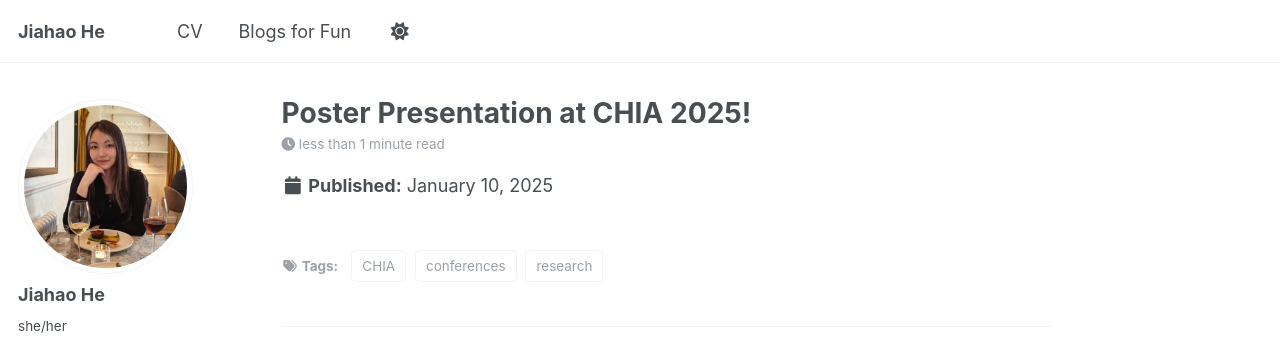
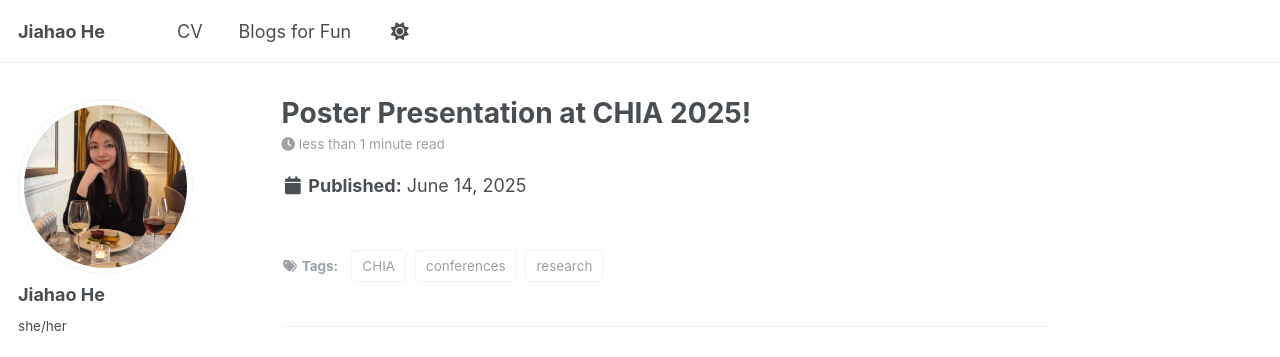
Before and after one commit to Leahh147/Leahh147.github.io, a Jekyll site: the page built from _posts/2025-12-10-blog-post-1.md, in a window 1280 px wide and 900 px high. Shown: the top 357 px of the window. Built offline with Jekyll 4.4.1, drawn with Linux system fonts in a browser that asks for light colours.

Commit message:
Update 2025-12-10-blog-post-1.md

```diff
--- a/_posts/2025-12-10-blog-post-1.md
+++ b/_posts/2025-12-10-blog-post-1.md
@@ -1,7 +1,7 @@
 ---
 title: "Poster Presentation at CHIA 2025!"
-date: 2025-01-10
-permalink: /posts/2025/01/chia-poster/
+date: 2025-06-14
+permalink: /posts/2025/6/chia-poster/
 tags:
   - research
   - conferences
```
